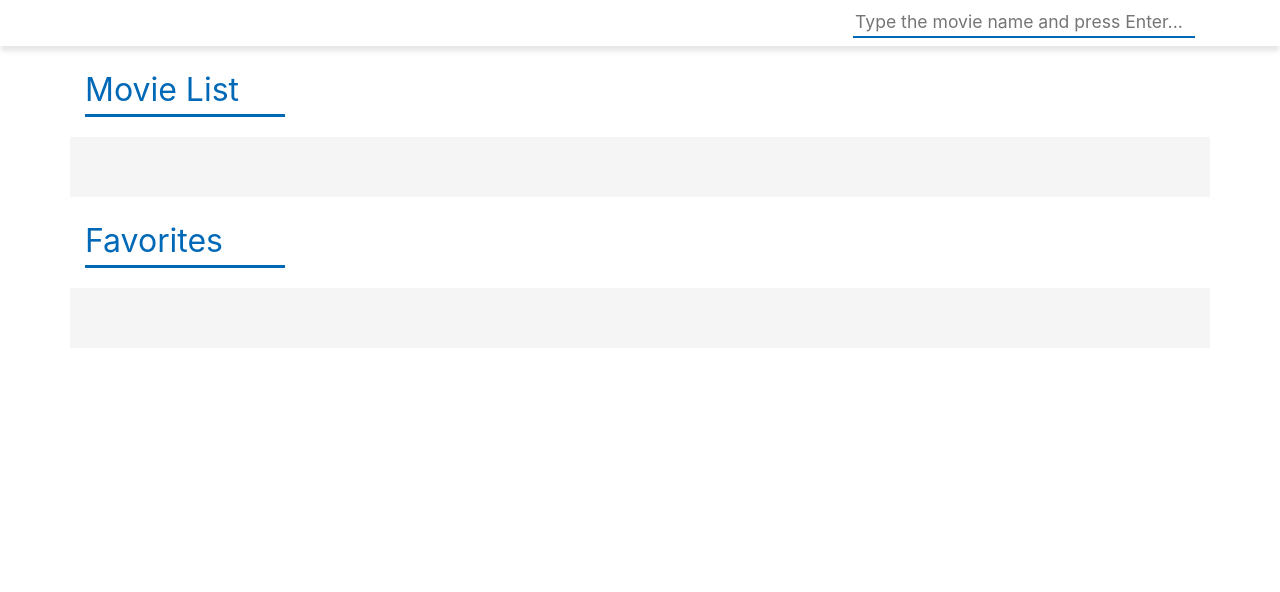
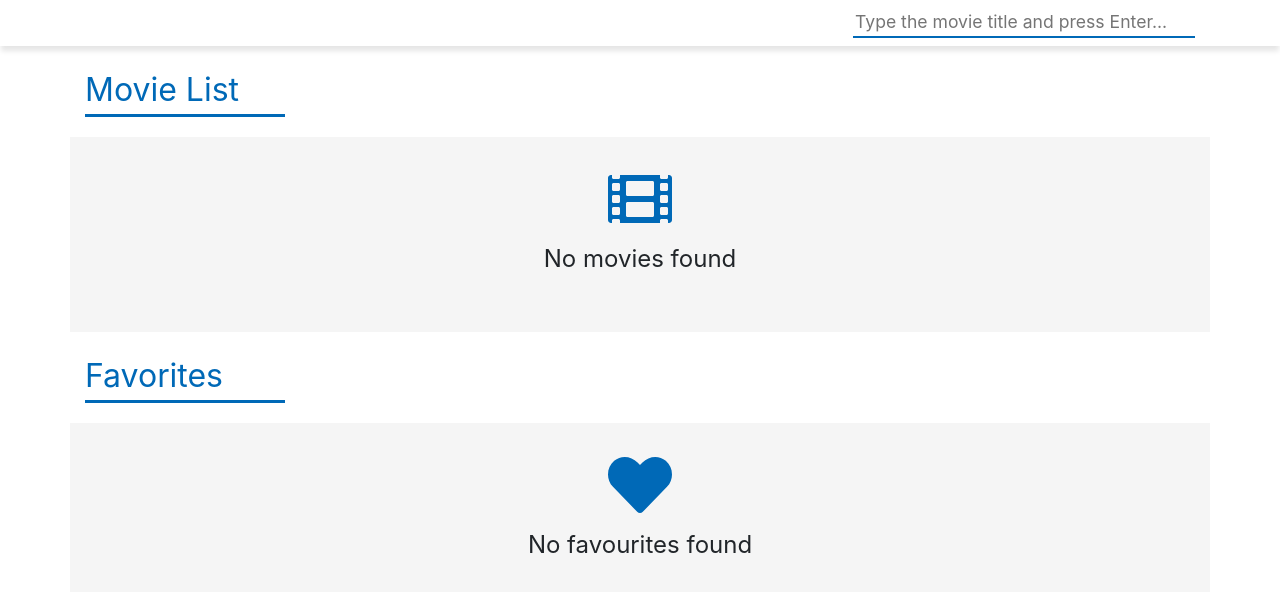
Before and after one commit to N1c0Dev/movie-search, a React (Create React App) app: page / in a window 1280 px wide. Shown: the top 592 px of the page. Built offline with nearby package versions, Linux system fonts and the light colour scheme.

Commit message:
Added default states

```diff
--- a/src/container/MainContainer/index.jsx
+++ b/src/container/MainContainer/index.jsx
@@ -3,7 +3,13 @@ import {
   Container,
   Row,
   Navbar,
+  Col,
 } from 'react-bootstrap'
+import { FontAwesomeIcon } from '@fortawesome/react-fontawesome'
+import {
+  faFilm,
+  faHeart,
+} from '@fortawesome/free-solid-svg-icons'
 import MovieContainer from '../MovieContainer'
 import './styles.css'
 
@@ -12,6 +18,9 @@ export default class MainContainer extends React.Component {
   state = {
     movieSearch: '',
     movieResults: [],
+    noMovieText: "No movies found",
+    noFavouriteText: "No favourites found",
+    searchPlaceholder: "Type the movie title and press Enter..."
   }
 
   handleMovieSearch = ({target}) => {
@@ -25,7 +34,7 @@ export default class MainContainer extends React.Component {
     .then(resp => resp.json())
     .then(result => {
       this.setState({
-        movieResults: result.Search,
+        movieResults: result.hasOwnProperty('Search') ? result.Search : [],
       })
     })
   }
@@ -39,6 +48,9 @@ export default class MainContainer extends React.Component {
   render() {
     const {
       movieResults,
+      noMovieText,
+      noFavouriteText,
+      searchPlaceholder,
     } = this.state
 
     return (
@@ -46,20 +58,39 @@ export default class MainContainer extends React.Component {
         <Navbar className="navbar-header">
           <Container>
             <Row className="width-100">
-              <input className="width-30" type="text" placeholder="Type the movie name and press Enter..." onChange={this.handleMovieSearch} onKeyPress={this.handleEnterSearch} />
+              <input className="width-30" type="text" placeholder={searchPlaceholder} onChange={this.handleMovieSearch} onKeyPress={this.handleEnterSearch} />
             </Row>
           </Container>
         </Navbar>
         <Container>
           <div className="title">Movie List</div>
-          <Row className="list-container">
-            <MovieContainer movies={movieResults} />
-          </Row>
+          {
+            movieResults.length <= 0 ? (
+              <Row className="list-container">
+                <Col className="text-center image-container" xs={12} sm={12} md={4} lg={4} />
+                <Col className="text-center image-container" xs={12} sm={12} md={4} lg={4} >
+                  <FontAwesomeIcon className="default-icons" icon={faFilm}/>
+                  <div className="default-title">{noMovieText}</div>
+                </Col>
+              <Col className="text-center image-container" xs={12} sm={12} md={4} lg={4} />
+              </Row>
+            ) : (
+              <Row className="list-container">
+                <MovieContainer movies={movieResults} />
+              </Row>
+            )
+          }
+
         </Container>
         <Container>
           <div className="title">Favorites</div>
-          <Row className="list-container">
-            <MovieContainer movies={movieResults} />
+          <Row className="list-container margin-bottom-50">
+            <Col className="text-center image-container" xs={12} sm={12} md={4} lg={4} />
+            <Col className="text-center image-container" xs={12} sm={12} md={4} lg={4}>
+              <FontAwesomeIcon className="default-icons" icon={faHeart} />
+              <div className="default-title">{noFavouriteText}</div>
+            </Col>
+            <Col className="text-center image-container" xs={12} sm={12} md={4} lg={4} />
           </Row>
         </Container>
       </div>
--- a/src/container/MainContainer/styles.css
+++ b/src/container/MainContainer/styles.css
@@ -26,6 +26,14 @@ input:focus{
     width: 200px;
     border-bottom: solid;
 }
+.default-icons {
+    color: #0069B7;
+    font-size: 4em;
+}
+.default-title {
+    font-size: 1.5em;
+    margin-top: 10px;
+}
 
 .width-100 {
     width: 100%;
@@ -33,3 +41,6 @@ input:focus{
 .width-30 {
     width: 30%;
 }
+.margin-bottom-50 {
+    margin-bottom: 50px;
+}
```
